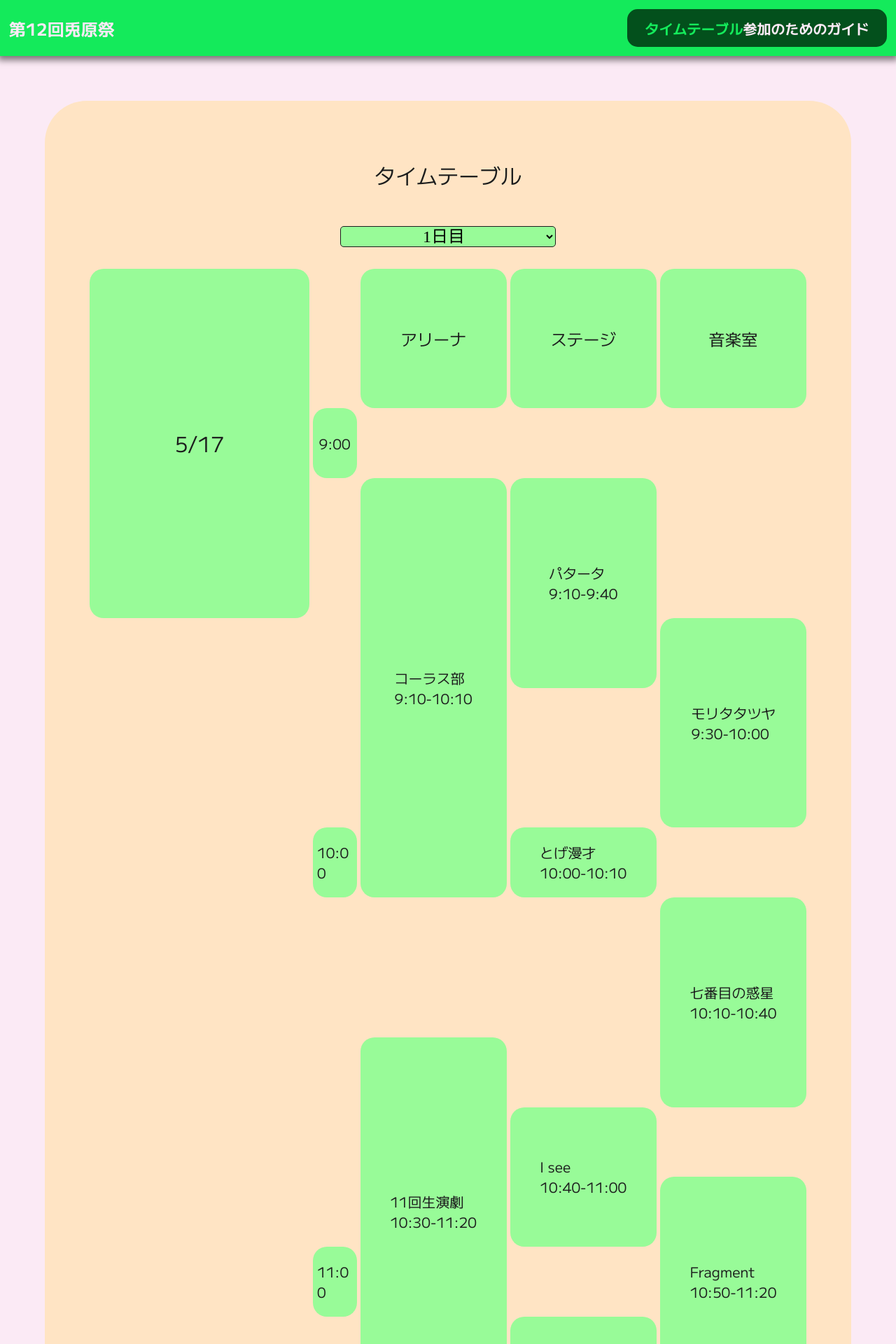
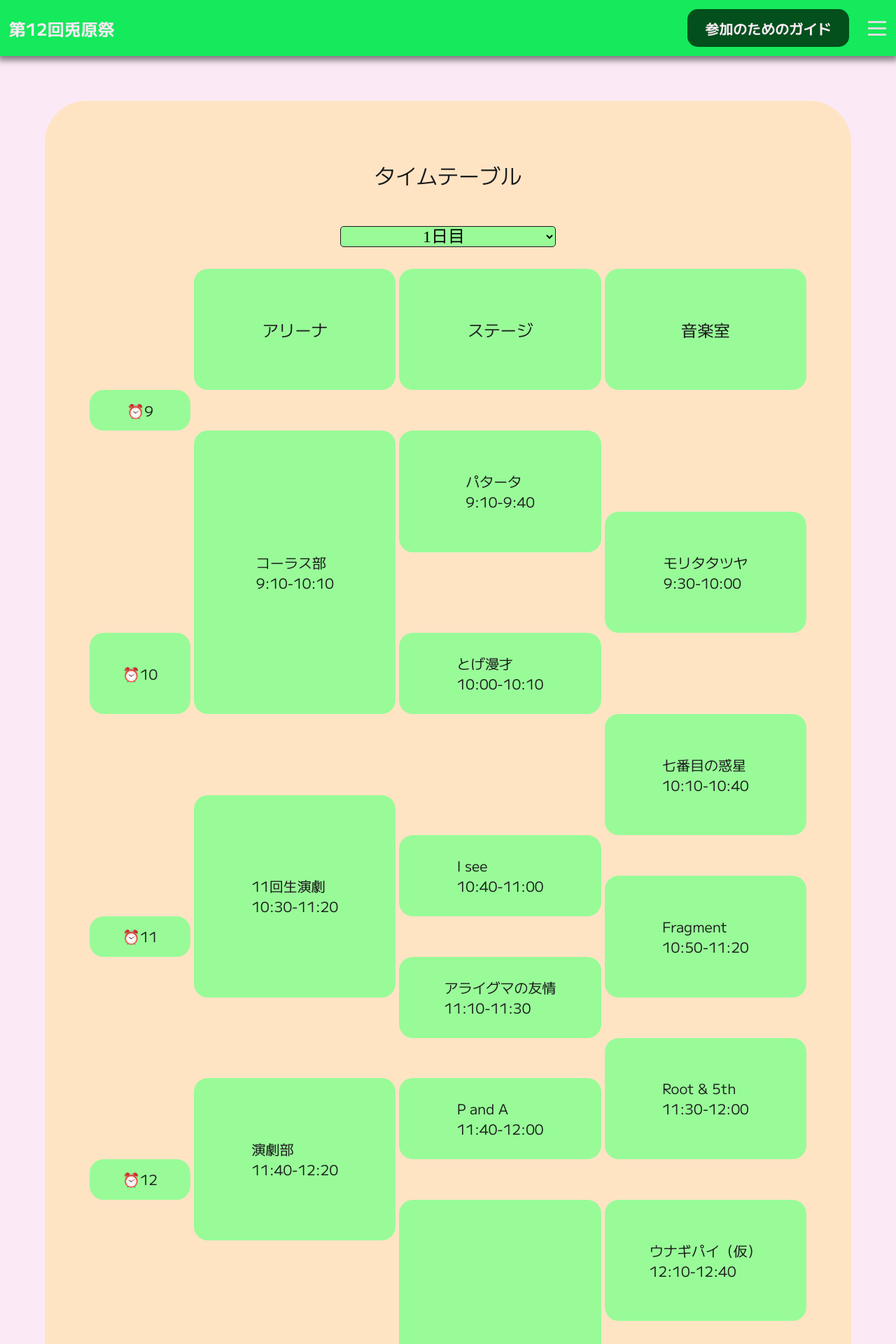
Before and after one commit to TogensaiICT/togensai.jp, a SvelteKit app: page /timetable in a window 1280 px wide. Shown: the top 1920 px of the page at 70% size. Built offline with nearby package versions, Linux system fonts and the light colour scheme; a web font is replaced by a local one.

Commit message:
取り敢えずヘッダーも完成

```diff
--- a/src/routes/Header.svelte
+++ b/src/routes/Header.svelte
@@ -1,13 +1,22 @@
 <header>
 	<a href="/" id="link-to-top">第12回兎原祭</a>
 
-	<div class="menu">
-		<a href="/timetable">タイムテーブル</a>
+	<div class="link-to-entryguide">
 		<a href="/reservation" style="color: #fbeaf5;">参加のためのガイド</a>
 	</div>
+
+	<input type="checkbox" class="menu-btn" id="menu-btn">
+    <label for="menu-btn" class="menu-icon"><span class="navicon"></span></label>
+    <ul class="menu">
+    	<li><a href="/timetable">タイムテーブル</a></li>
+    </ul>
 </header>
 
 <style>
+	:root {
+		--background-navbar: #14ea5b;
+	}
+
 	header {
 		display: flex;
 		background-color: #14ea5b;
@@ -31,7 +40,7 @@
 		}
 	}
 
-	.menu {
+	.link-to-entryguide {
 		display: flex;
 		margin: 1% 1% 1% 1%;
 		margin-left: auto;
@@ -47,4 +56,135 @@
 			background-color: #023512;
 		}
 	}
+
+	/* Nav items */
+.menu {
+  list-style: none;
+  position: absolute;
+  width: 100%;
+  height: auto;
+  top: 0;
+  margin-top: 52px;
+  padding: 0 0 10px 0;
+  clear: both;
+  background: var(--background-navbar);
+  transition: 0.3192s cubic-bezier(0.04, 0.04, 0.12, 0.96) 0.1008s;
+  transform: scale(1, 0);
+  transform-origin: top;
+}
+
+/* Hamburger menu button */
+.menu-btn:checked ~ .menu {
+  transform: scale(1, 1);
+  transform-origin: top;
+  transition: 0.3192s cubic-bezier(0.04, 0.04, 0.12, 0.96) 0.1008s;
+}
+
+/* Hamburger menbu text */
+.menu a {
+  text-decoration: none;
+  font-weight: 500;
+  letter-spacing: 2px;
+  font-size: 16px;
+  text-transform: capitalize;
+  color: #ddd;
+  opacity: 0;
+  transition: 0.5s;
+}
+
+.menu li {
+  border-top: 1px solid rgb(75, 75, 75);
+  padding: 15px 0;
+  margin: 0 54px;
+  opacity: 0;
+  transition: 0.5s;
+}
+
+.menu-btn:checked ~ .menu a,
+.menu-btn:checked ~ .menu li {
+  opacity: 1;
+  transition: 0.3192s cubic-bezier(0.04, 0.04, 0.12, 0.96) 0.2s;
+}
+
+.menu-btn {
+  display: none;
+}
+
+.menu-icon {
+  display: inline-block;
+  position: relative;
+  cursor: pointer;
+  padding: 24px 14px;
+  -webkit-tap-highlight-color: rgba(0, 0, 0, 0);
+}
+
+.navicon {
+  background: #ddd;
+  display: block;
+  height: 3px;
+  width: 26px;
+  position: relative;
+  transition: 0.3192s cubic-bezier(0.04, 0.04, 0.12, 0.96) 0.1008s;
+}
+
+.navicon:before,
+.navicon:after {
+  content: "";
+  display: block;
+  height: 100%;
+  width: 100%;
+  position: absolute;
+  background: #ddd;
+  transition: 0.3192s cubic-bezier(0.04, 0.04, 0.12, 0.96) 0.1008s;
+}
+
+.navicon:before {
+  top: 9px;
+}
+
+.navicon:after {
+  bottom: 9px;
+}
+
+/* Hamburger Menu Animation Start */
+.menu-btn:checked ~ .menu-icon .navicon:before {
+  transform: rotate(-45deg);
+}
+
+.menu-btn:checked ~ .menu-icon .navicon:after {
+  transform: rotate(45deg);
+}
+
+.menu-btn:checked ~ .menu-icon:not(.steps) .navicon:before {
+  top: 0;
+}
+.menu-btn:checked ~ .menu-icon:not(.steps) .navicon:after {
+  bottom: 0;
+}
+
+.menu-btn:checked ~ .menu-icon .navicon {
+  background: rgba(0, 0, 0, 0);
+  transition: 0.2192s cubic-bezier(0.04, 0.04, 0.12, 0.96) 0.1008s;
+}
+/* Hamburger Menu Animation End */
+
+/* Navbar Container */
+.navtext-container {
+  width: 100%;
+  height: 52px;
+  position: absolute;
+  box-sizing: border-box;
+  display: flex;
+  justify-content: center;
+  align-items: center;
+}
+
+/* Navbar Text */
+.navtext {
+  position: absolute;
+  text-transform: uppercase;
+  color: #ddd;
+  letter-spacing: 4px;
+  font-size: 20px;
+}
 </style>
--- a/src/routes/about/+page.svelte
+++ b/src/routes/about/+page.svelte
@@ -1,3 +1,7 @@
+<svelte:head>
+    <title>兎原祭について</title>
+</svelte:head>
+
 <main style="padding: 10%;">
     <div>
         <h2>兎原祭について</h2>
--- a/src/routes/access/+page.svelte
+++ b/src/routes/access/+page.svelte
@@ -2,6 +2,11 @@
     import Paper from "../Paper.svelte";
 
 </script>
+
+<svelte:head>
+    <title>アクセス</title>
+</svelte:head>
+
 <main>
     <Paper title="本校へのアクセス">
         <div>
--- a/src/routes/reservation/+page.svelte
+++ b/src/routes/reservation/+page.svelte
@@ -1,6 +1,11 @@
 <script>
   import Paper from "../Paper.svelte";
 </script>
+
+<svelte:head>
+    <title>参加のためのガイド</title>
+</svelte:head>
+
 <main>
     <Paper title="参加のためのガイド">
         <h2>予約の方法</h2>
--- a/src/routes/timetable/+page.svelte
+++ b/src/routes/timetable/+page.svelte
@@ -8,6 +8,9 @@
     let date = 'First';
 </script>
 
+<svelte:head>
+    <title>タイムテーブル</title>
+</svelte:head>
 
 <main>
     <Paper title="タイムテーブル">
@@ -22,17 +25,13 @@
         </div>
 
         <div class="tt">
-            <div class="date">
-                <h2>{#if date == 'First'} 5/17{/if}</h2>
-                <h2>{#if date == 'Second'}5/18{/if}</h2>
-            </div>
-            <div class="nine">9:00</div>
-            <div class="ten">10:00</div>
-            <div class="eleven">11:00</div>
-            <div class="twelve">12:00</div>
-            <div class="thirteen">13:00</div>
-            <div class="fourteen">14:00</div>
-            <div class="fifteen">15:00</div>
+            <div class="nine">⏰9</div>
+            <div class="ten">⏰10</div>
+            <div class="eleven">⏰11</div>
+            <div class="twelve">⏰12</div>
+            <div class="thirteen">⏰13</div>
+            <div class="fourteen">⏰14</div>
+            <div class="fifteen">⏰15</div>
 
             <div class="arena">
                 <h3>アリーナ</h3>
@@ -113,8 +112,8 @@
 
     .tt {
         display: grid;
-        grid-template-columns: 1.5fr 0.3fr repeat(3, 1fr);
-        grid-template-rows: 2fr repeat(37, 1fr);
+        grid-template-columns: 0.5fr repeat(3, 1fr);
+        grid-template-rows: 1.5fr repeat(36, 0.5fr);
         grid-column-gap: 5px;
         grid-row-gap: 0px;
 
@@ -129,68 +128,60 @@
         }
     }
 
-    .date {
-        grid-area: 1 / 1 / 5 / 2;
-        align-items: start;
-        border-radius: 5px;
-        background-color: rgb(90, 255, 40);
-    }
+    .nine { grid-area: 2 / 1 / 2 / 1;}
+    .ten { grid-area: 8 / 1 / 9 / 1;}
+    .eleven { grid-area: 14 / 1 / 15 / 1;}
+    .twelve { grid-area: 20 / 1 / 21 / 1;}
+    .thirteen { grid-area: 26 / 1 / 27 / 1;}
+    .fourteen { grid-area: 32 / 1 / 33 / 1;}
+    .fifteen { grid-area: 38 / 1 / 39 / 1;}
 
 
+    .arena { grid-area: 1 / 2 / 2 / 3; }
 
-    .nine { grid-area: 2 / 2 / 3 / 3; }
-    .ten { grid-area: 8 / 2 / 9 / 3; }
-    .eleven { grid-area: 14 / 2 / 15 / 3; }
-    .twelve { grid-area: 20 / 2 / 21 / 3; }
-    .thirteen { grid-area: 26 / 2 / 27 / 3; }
-    .fourteen { grid-area: 32 / 2 / 33 / 3; }
-    .fifteen { grid-area: 38 / 2 / 39 / 3; }
+    .chorus1 { grid-area: 3 / 2 / 9 / 3; }
+    .eleventh-drama1 { grid-area: 11 / 2 / 16 / 3; }
+    .drama1 { grid-area: 18 / 2 / 22 / 3; }
+    .brass1 { grid-area: 32 / 2 / 37 / 3; }
+
+    .brass2 {grid-area: 3 / 2 / 8 / 3;}
+    .eleventh-drama2 {grid-area: 12 / 2 / 17 / 3;}
+    .drama2 {grid-area: 22 / 2 / 27 / 3;}
+    .chorus2 {grid-area: 30 / 2 / 35 / 3;}
+
+    .stage { grid-area: 1 / 3 / 2 / 4; }
+
+    .patata1 { grid-area: 3 / 3 / 6 / 4; }
+    .togemanzai1 { grid-area: 8 / 3 / 9 / 4; }
+    .isee1 { grid-area: 12 / 3 / 14 / 4; }
+    .raccoon-friendship1 { grid-area: 15 / 3 / 17 / 4; }
+    .p-and-a1 { grid-area: 18 / 3 / 20 / 4; }
+    .asricotta1 { grid-area: 21 / 3 / 31 / 4; }
+    .bingo1 { grid-area: 33 / 3 / 38 / 4; }
+
+    .asricotta2 {grid-area: 3 / 3 / 16 / 4;}
+    .togemanzai2 { grid-area: 17 / 3 / 18 / 4; }
+    .moritatatsuya2 {grid-area: 23 / 3 / 26 / 4; }
+    .unagipai2 { grid-area: 27 / 3 / 30 / 4; }
+    .fragment2 {grid-area: 31 / 3 / 34 / 4; }
+    .root-and-5th2 {grid-area: 35 / 3 / 38 / 4;}
 
 
-    .arena { grid-area: 1 / 3 / 2 / 4; }
+    .musicroom { grid-area: 1 / 4 / 2 / 5; }
 
-    .chorus1 { grid-area: 3 / 3 / 9 / 4; }
-    .eleventh-drama1 { grid-area: 11 / 3 / 16 / 4; }
-    .drama1 { grid-area: 18 / 3 / 22 / 4; }
-    .brass1 { grid-area: 32 / 3 / 37 / 4; }
+    .moritatatsuya1 { grid-area: 5 / 4 / 8 / 5; }
+    .uranus1 { grid-area: 9 / 4 / 12 / 5; }
+    .fragment1 { grid-area: 13 / 4 / 16 / 5; }
+    .root-and-5th1 { grid-area: 17 / 4 / 20 / 5; }
+    .unagipai-kari1 { grid-area: 21 / 4 / 24 / 5; }
 
-    .brass2 {grid-area: 3 / 3 / 8 / 4;}
-    .eleventh-drama2 {grid-area: 12 / 3 / 17 / 4;}
-    .drama2 {grid-area: 22 / 3 / 27 / 4;}
-    .chorus2 {grid-area: 30 / 3 / 35 / 4;}
-
-    .stage { grid-area: 1 / 4 / 2 / 5; }
-
-    .patata1 { grid-area: 3 / 4 / 6 / 5; }
-    .togemanzai1 { grid-area: 8 / 4 / 9 / 5; }
-    .isee1 { grid-area: 12 / 4 / 14 / 5; }
-    .raccoon-friendship1 { grid-area: 15 / 4 / 17 / 5; }
-    .p-and-a1 { grid-area: 18 / 4 / 20 / 5; }
-    .asricotta1 { grid-area: 21 / 4 / 31 / 5; }
-    .bingo1 { grid-area: 33 / 4 / 38 / 5; }
-    .asricotta2 {grid-area: 3 / 4 / 16 / 5;}
-    .togemanzai2 { grid-area: 17 / 4 / 18 / 5; }
-    .moritatatsuya2 {grid-area: 23 / 4 / 26 / 5; }
-    .unagipai2 { grid-area: 27 / 4 / 30 / 5; }
-    .fragment2 {grid-area: 31 / 4 / 34 / 5; }
-    .root-and-5th2 {grid-area: 35 / 4 / 38 / 5;}
-
-
-    .musicroom { grid-area: 1 / 5 / 2 / 6; }
-
-    .moritatatsuya1 { grid-area: 5 / 5 / 8 / 6; }
-    .uranus1 { grid-area: 9 / 5 / 12 / 6; }
-    .fragment1 { grid-area: 13 / 5 / 16 / 6; }
-    .root-and-5th1 { grid-area: 17 / 5 / 20 / 6; }
-    .unagipai-kari1 { grid-area: 21 / 5 / 24 / 6; }
-
-    .p-and-a2 {grid-area: 12 / 5 / 14 / 6;}
-    .uranus2 {grid-area: 15 / 5 / 18 / 6; }
-    .patata2 {grid-area: 22 / 5 / 25 / 6;}
+    .p-and-a2 {grid-area: 12 / 4 / 14 / 5;}
+    .uranus2 {grid-area: 15 / 4 / 18 / 5; }
+    .patata2 {grid-area: 22 / 4 / 25 / 5;}
 
     @media(max-width: 600px) {
         .tt {
-            grid-template-columns: 1fr;
+            grid-template-columns: 0.7fr repeat(3, 1fr);
         }
     }
 </style>
```
